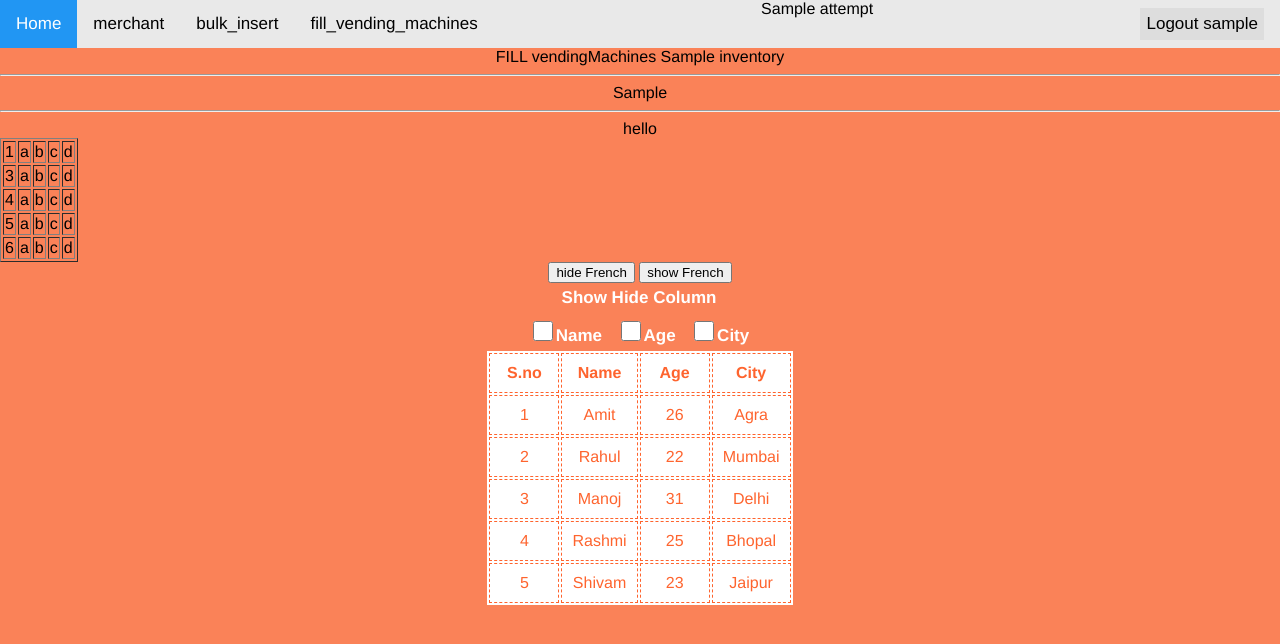
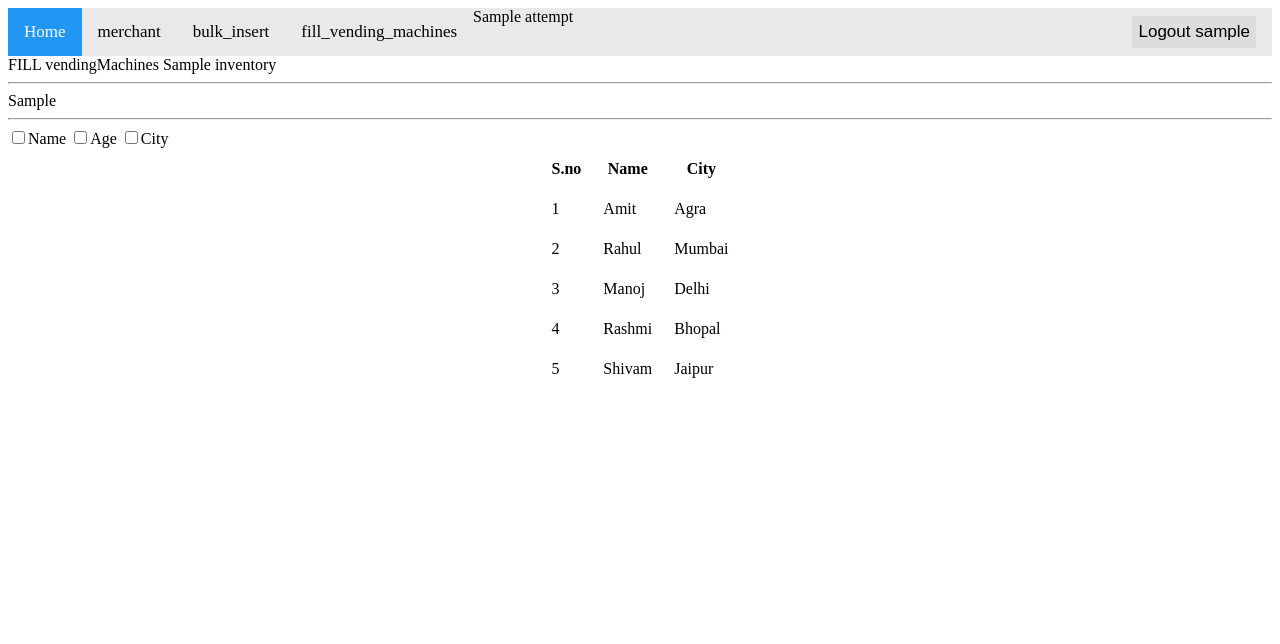
Before and after one commit to mulefish/dispense_version4, a Flask app: template templates/fill_vending_machines.html in a window 1280 px wide. Shown: the top 644 px of the page. Run offline with Flask 2, Linux system fonts and the light colour scheme; the template is opened without the code that fills it: most values are stand-ins (such as "Sample title", 1, 10 or a date in 2020).

Commit message:
hide show

```diff
--- a/templates/fill_vending_machines.html
+++ b/templates/fill_vending_machines.html
@@ -8,63 +8,18 @@
     <link rel="stylesheet" href="/static/style.css">
 
     <style>
-body
-{
- text-align:center;
- width:100%;
- margin:0 auto;
- padding:0px;
- font-family:helvetica;
- background-color:#FA8258;
-}
-#wrapper
-{
- text-align:center;
- margin:0 auto;
- padding:0px;
- width:995px;
-}
-#checkbox_div
-{
- width:375px;
- margin-left:309px;
-}
-#checkbox_div p
-{
- margin:5px;
- color:white;
- font-weight:bold;
- font-size:17px;
-}
-#checkbox_div li
-{
- color:white;
- display:inline-block;
- margin:5px;
- font-size:17px;
- font-weight:bold;
-}
 #checkbox_div input[type="checkbox"]
 {
  width:20px;
  height:20px;
 }
-#employee_table
-{
- color:#FE642E;
- background-color:white;
- text-align:center;
+
+#age_col_head {
+    display:none
 }
-#employee_table th
-{
- border:1px dashed #FE642E;
+.age_col {
+    display:none
 }
-#employee_table td
-{
- min-width:70px;
- border:1px dashed #FE642E;
-}
-
 
     </style>
 
@@ -96,47 +51,6 @@ body
 
 <!-- begin snippet: js hide: false console: true babel: null -->
 
-<!-- language: lang-js -->
-<!-- language: lang-html -->
-    <div class='goat'>hello</div>
-  <table id='id_of_table' border=1>
-       <col class="col1"/>
-       <col class="col2"/>
-       <col class="col3"/>
-       <col class="col4"/>
-       <tr><td>  1</td><td>   a</td><td>   b</td><td>     c</td><td>d</td></tr>
-       <tr><td>  3</td><td> a</td><td>  b</td><td>     c</td><td>d</td></tr>
-       <tr><td>  4</td><td>  a</td><td> b</td><td>     c</td><td>d</td></tr>
-       <tr><td>  5</td><td>  a</td><td>   b</td><td>c</td><td>d</td></tr>
-       <tr><td>  6</td><td>   a</td><td>    b</td><td>    c</td><td>d</td></tr>
-     </table>
-     <button id="btnHide">hide French</button>
-     <button id="btnShow">show French</button>
-
-
-
-
-
-
-<script>
-
-
-
-    function show_hide_column( col_no, do_show ){
-
-        const table  = document.getElementById( 'id_of_table' )
-        const column = table.getElementsByTagName( 'col' )[col_no]
-        if ( column ){
-            column.style.visibility = do_show?"":"collapse";
-        }
-     }
-
-     const btnHide = document.getElementById( 'btnHide' )
-     btnHide.addEventListener( "click", () => show_hide_column( 2, false ))
-
-     const btnShow = document.getElementById( 'btnShow' )
-     btnShow.addEventListener( "click", () => show_hide_column( 2, true ))
-    </script>
 
 
 
@@ -171,12 +85,9 @@ body
     <body>
     <div id="wrapper">
 
-    <div id="checkbox_div">
-     <p>Show Hide Column</p>
-     <li><input type="checkbox" value="hide" id="name_col" onchange="hide_show_table(this.id);">Name</li>
-     <li><input type="checkbox" value="hide" id="age_col" onchange="hide_show_table(this.id);">Age</li>
-     <li><input type="checkbox" value="hide" id="city_col" onchange="hide_show_table(this.id);">City</li>
-    </div>
+<input type="checkbox" value="hide" id="name_col" onchange="hide_show_table(this.id);">Name
+<input type="checkbox" value="hide" id="age_col" onchange="hide_show_table(this.id);">Age
+<input type="checkbox" value="hide" id="city_col" onchange="hide_show_table(this.id);">City
 
     <table id="employee_table" align="center" cellpadding=10>
     <tr>
```
